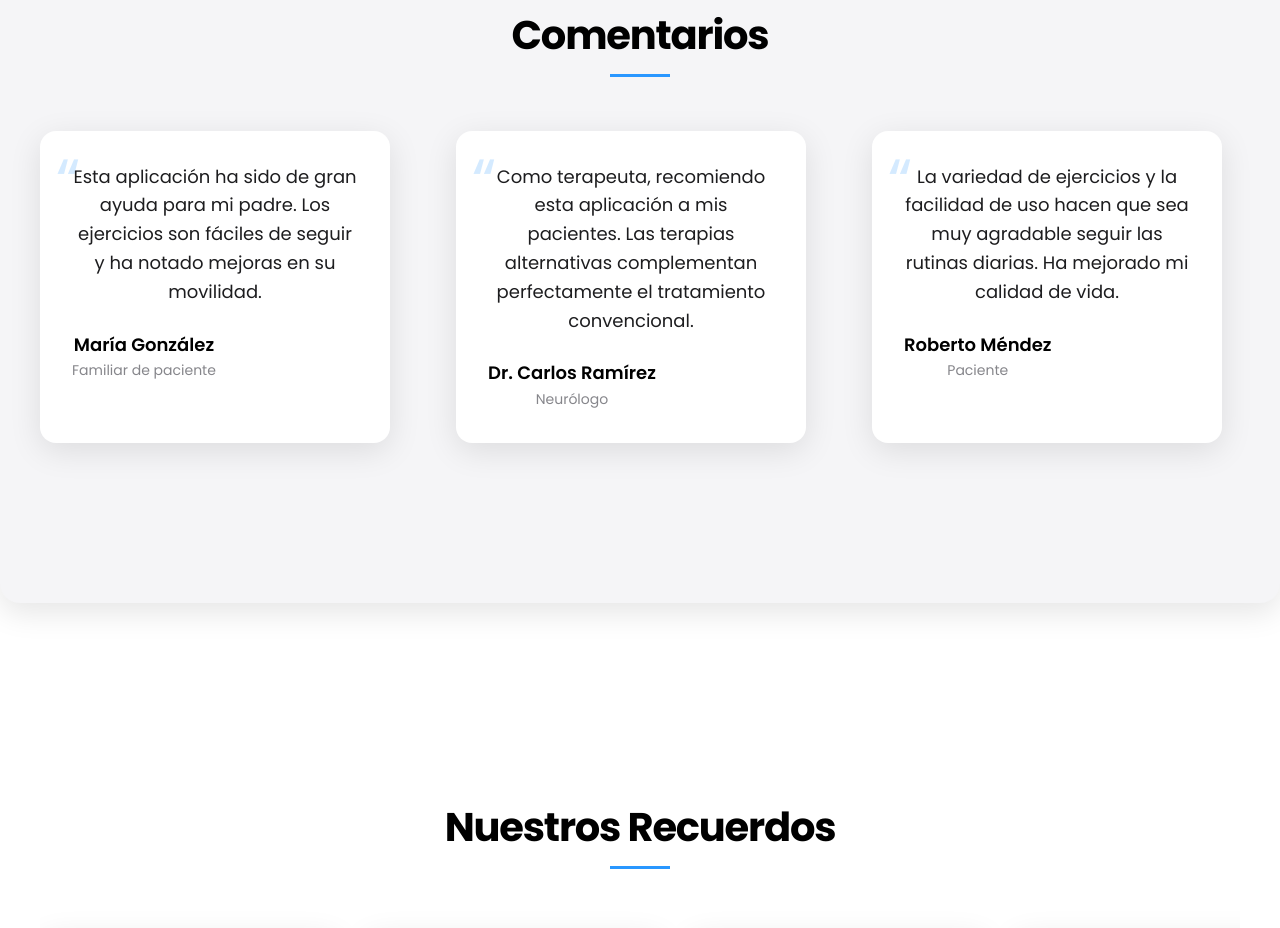
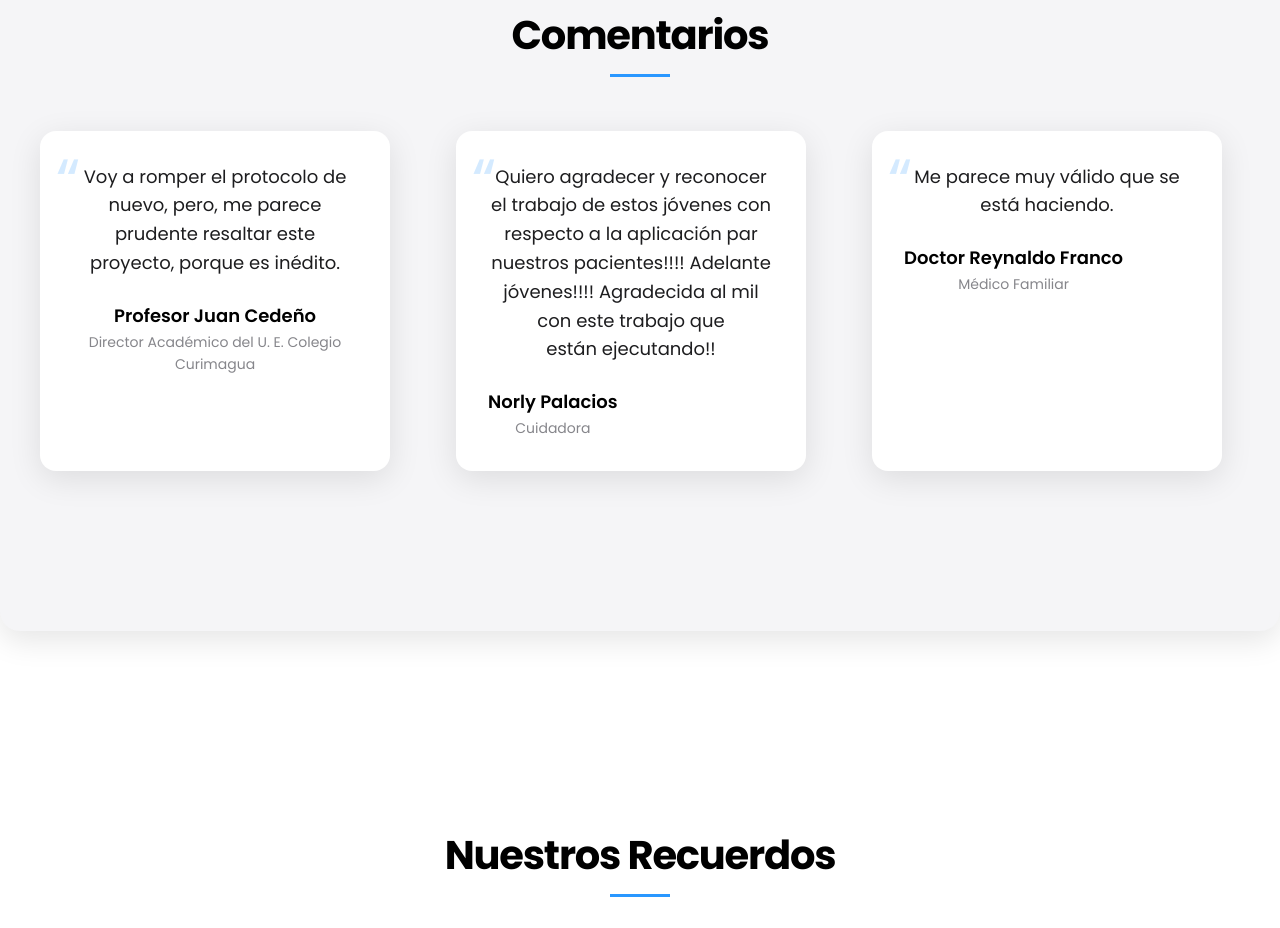
Before and after one commit to ParkinsonVEM/Parkinson, a plain HTML site: page index.html in a window 1280 px wide. Shown: the part 2688-3616 px from the top of the page. Drawn offline with Linux system fonts and the light colour scheme.

Commit message:
Update index.html

```diff
--- a/index.html
+++ b/index.html
@@ -94,34 +94,34 @@
             <div class="comentarios-grid">
                 <div class="comentario">
                     <div class="comentario-texto">
-                        Esta aplicación ha sido de gran ayuda para mi padre. Los ejercicios son fáciles de seguir y ha notado mejoras en su movilidad.
+                        Voy a romper el protocolo de nuevo, pero, me parece prudente resaltar este proyecto, porque es inédito.
                     </div>
                     <div class="comentario-autor">
                         <div class="comentario-autor-info">
-                            <span class="comentario-autor-nombre">María González</span>
-                            <span class="comentario-autor-rol">Familiar de paciente</span>
+                            <span class="comentario-autor-nombre">Profesor Juan Cedeño</span>
+                            <span class="comentario-autor-rol">Director Académico del U. E. Colegio Curimagua</span>
                         </div>
                     </div>
                 </div>
                 <div class="comentario">
                     <div class="comentario-texto">
-                        Como terapeuta, recomiendo esta aplicación a mis pacientes. Las terapias alternativas complementan perfectamente el tratamiento convencional.
+                        Quiero agradecer y reconocer el trabajo de estos jóvenes con respecto a la aplicación par nuestros pacientes!!!! Adelante jóvenes!!!! Agradecida al mil con este trabajo que están ejecutando!!
                     </div>
                     <div class="comentario-autor">
                         <div class="comentario-autor-info">
-                            <span class="comentario-autor-nombre">Dr. Carlos Ramírez</span>
-                            <span class="comentario-autor-rol">Neurólogo</span>
+                            <span class="comentario-autor-nombre">Norly Palacios</span>
+                            <span class="comentario-autor-rol">Cuidadora</span>
                         </div>
                     </div>
                 </div>
                 <div class="comentario">
                     <div class="comentario-texto">
-                        La variedad de ejercicios y la facilidad de uso hacen que sea muy agradable seguir las rutinas diarias. Ha mejorado mi calidad de vida.
+                        Me parece muy válido que se está haciendo.
                     </div>
                     <div class="comentario-autor">
                         <div class="comentario-autor-info">
-                            <span class="comentario-autor-nombre">Roberto Méndez</span>
-                            <span class="comentario-autor-rol">Paciente</span>
+                            <span class="comentario-autor-nombre">Doctor Reynaldo Franco</span>
+                            <span class="comentario-autor-rol">Médico Familiar</span>
                         </div>
                     </div>
                 </div>
```
